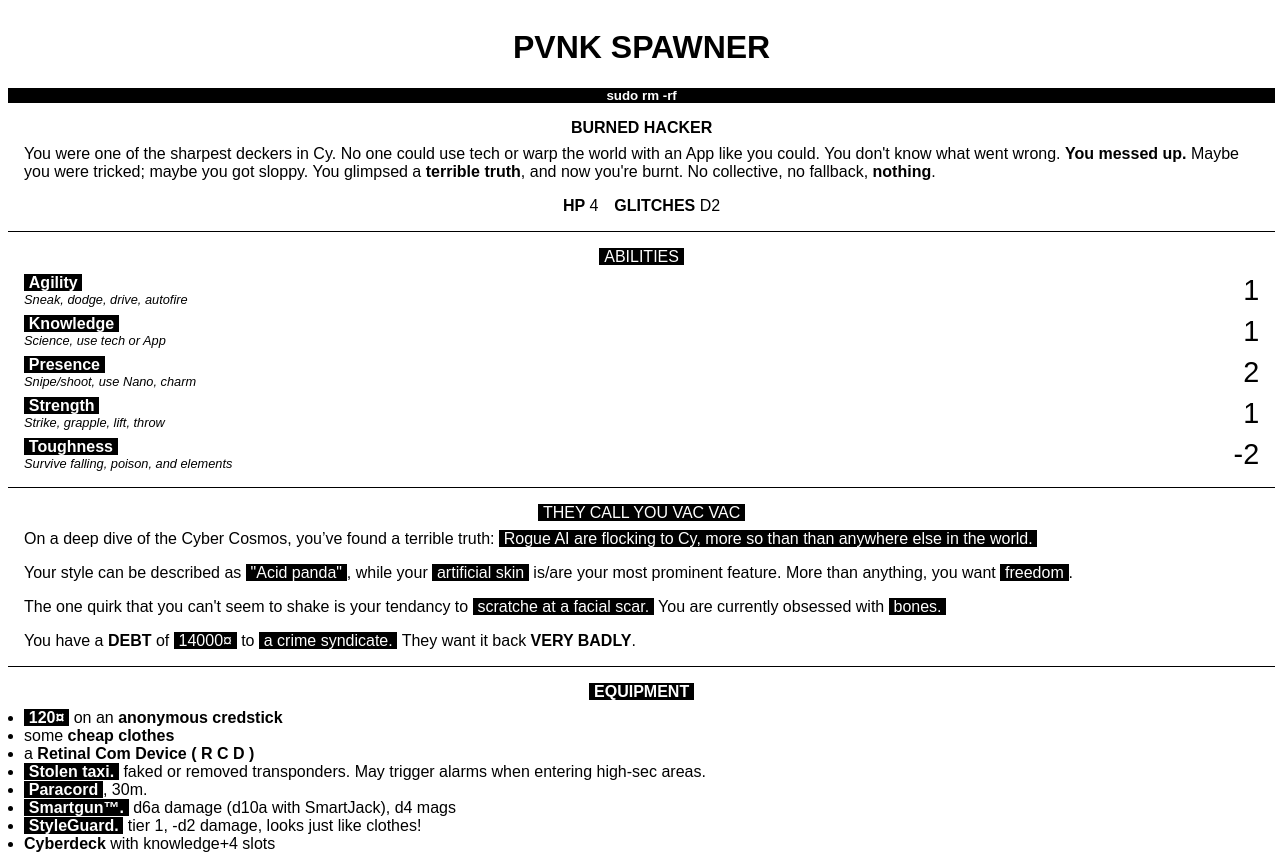
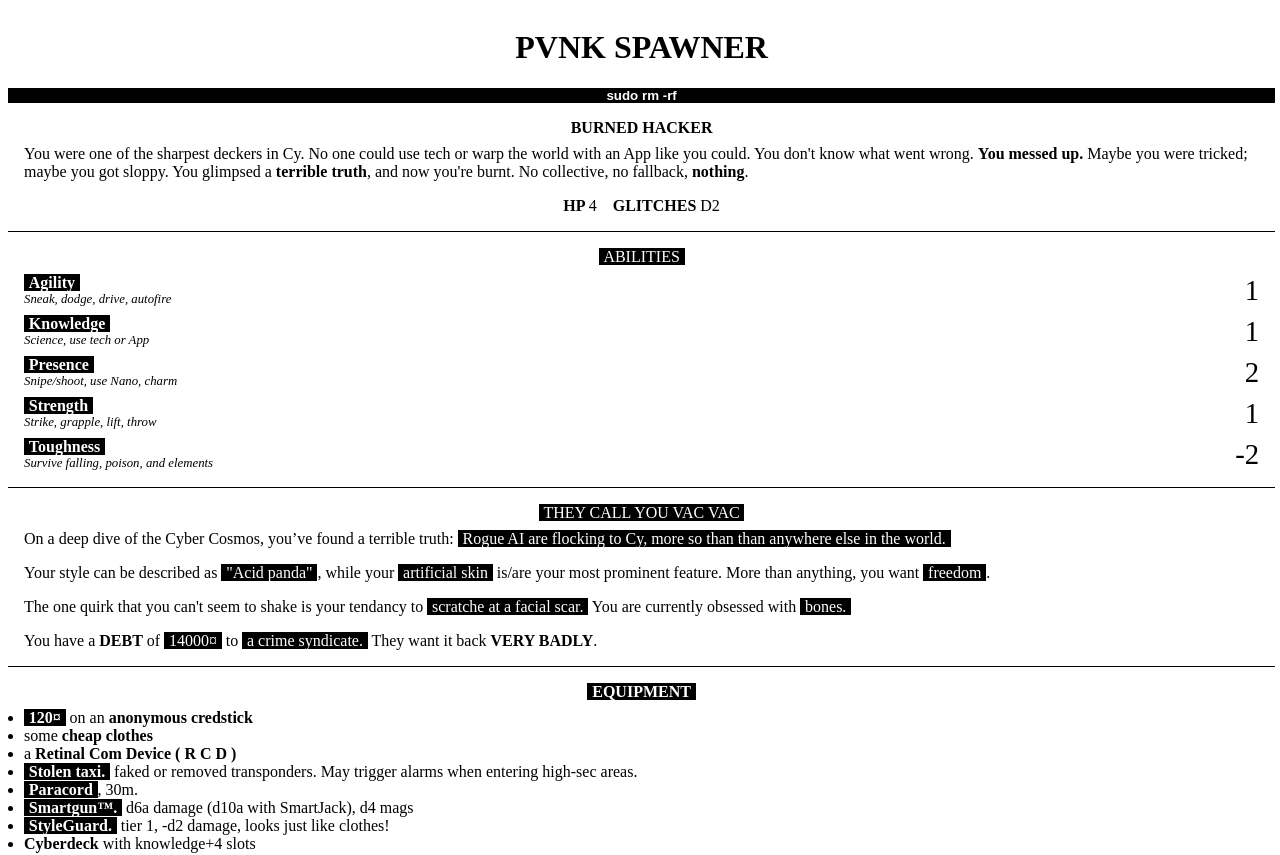
Before and after one commit to artliches/pvnk-spawner, an Angular app: page /pvnk-spawner/ in a window 1280 px wide. Shown: the top 855 px of the page. Built offline with nearby package versions, Linux system fonts and the light colour scheme.

Commit message:
Remove new font-family

```diff
--- a/src/styles.scss
+++ b/src/styles.scss
@@ -1,6 +1,6 @@
-body {
-    font-family: calling-code, sans-serif;
-}
+// body {
+//     font-family: calling-code, sans-serif;
+// }
 
 .card {
     display: grid;
```
